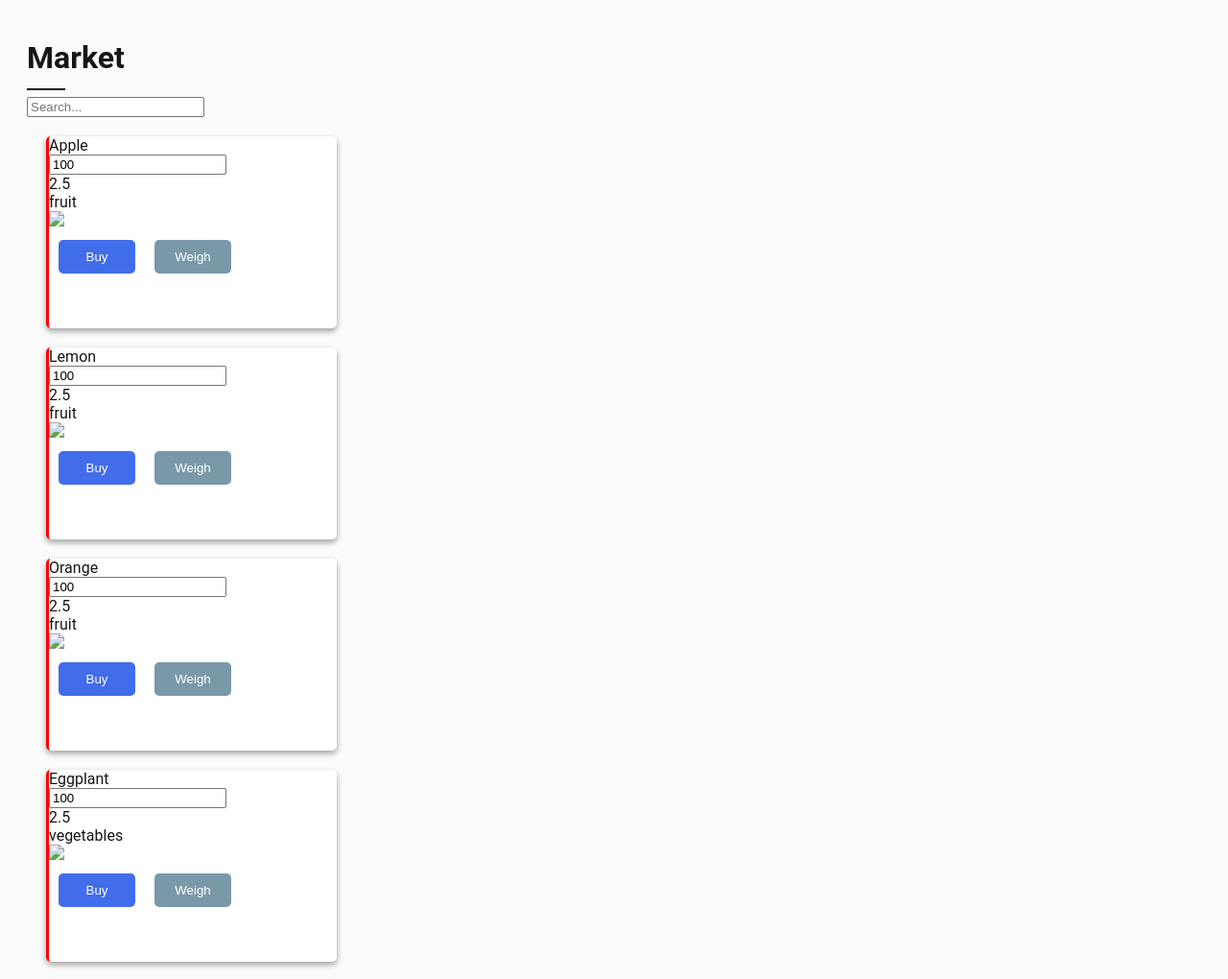
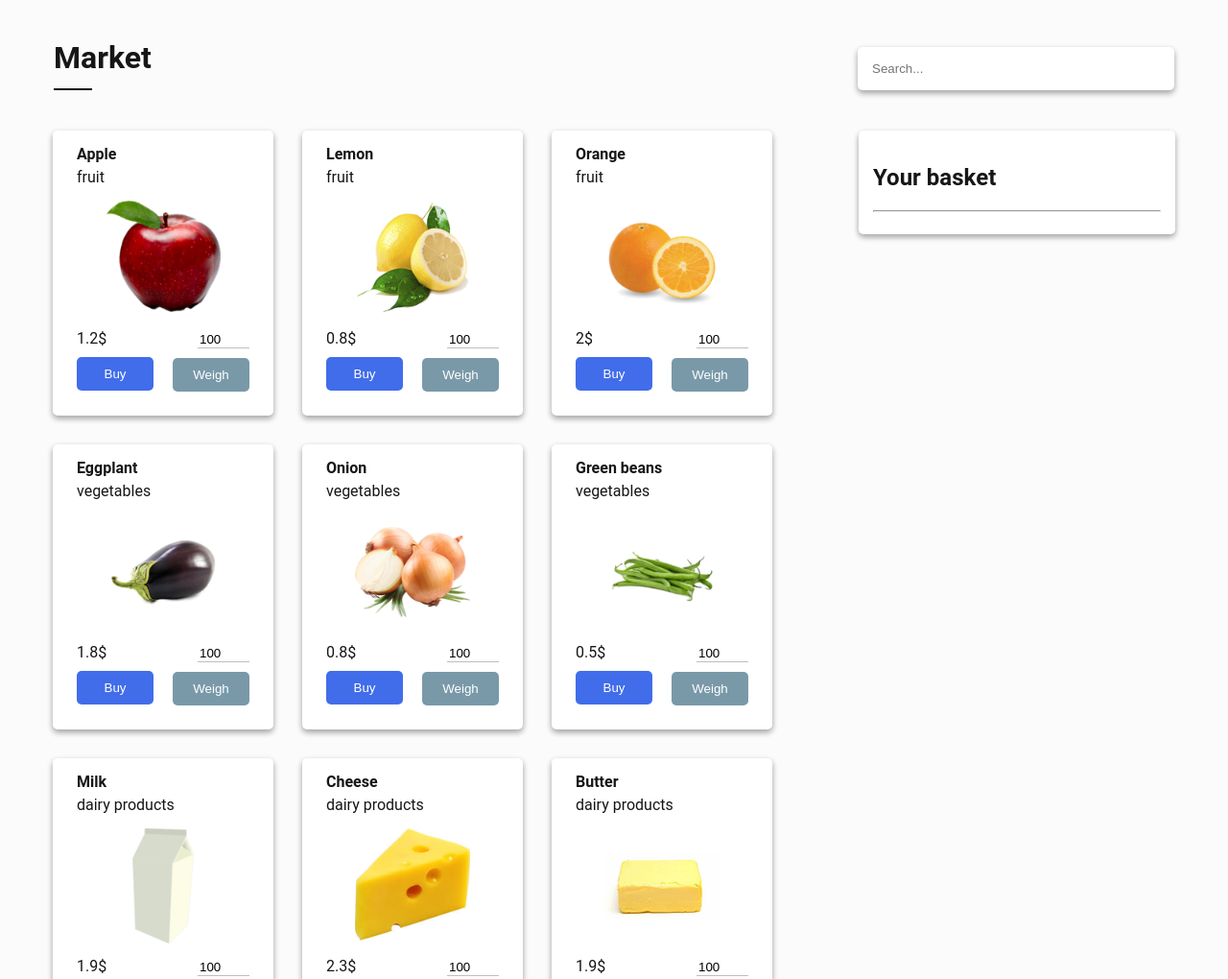
Before and after one commit to MVolodya/hw-8-js, a plain HTML site: page index.html in a window 1280 px wide. Shown: the top 1020 px of the page at 96% size. Drawn offline with Linux system fonts and the light colour scheme.

Commit message:
added new design and image for items & user product basket

```diff
--- a/css/style.css
+++ b/css/style.css
@@ -2,6 +2,15 @@ body {
     background: #fbfbfb;
     color: #161616;
     font-family: "Roboto", sans-serif;
+    margin: 0;
+}
+
+.text-container {
+    display: flex;
+    align-items: center;
+    padding-left: 36px;
+    padding-right: 36px;
+    justify-content: space-between;
 }
 
 #title {
@@ -24,11 +33,10 @@ h1#title::after {
     margin: 20px;
 }
 .item {
-    width: 300px;
-    height: 200px;
-    margin: 20px;
+    width: 200px;
+    margin: 15px;
+    padding: 15px;
     background: #fff;
-    border-left: solid 3px red;
     border-radius: 5px;
     transition: all 0.3s cubic-bezier(.25,.8,.25,1);
     box-shadow: 0 3px 6px rgba(0,0,0,0.16), 0 3px 6px rgba(0,0,0,0.23);
@@ -38,7 +46,6 @@ h1#title::after {
     //height: 300px;
     box-shadow: 0 10px 20px rgba(0,0,0,0.19), 0 6px 6px rgba(0,0,0,0.23);
 }
-
 
 .button-template {
     border: none;
@@ -51,9 +58,88 @@ h1#title::after {
 .weigh-button{
     background: #7999a9;
     color: #fff;
+    float: right;
 }
 
 .buy-button {
     background: #416dea;
     color: #fff;
+    float: left;
 }
+
+.item-content {
+    display: flex;
+}
+
+.left-side  {
+    display: flex;
+    width: 70%;
+    flex-direction: column;
+    padding: 20px;
+    flex-wrap: wrap;
+}
+
+.right-side {
+    display: flex;
+    width: 20%;
+    flex-direction: column;
+    align-items: center;
+    padding: 20px;
+    flex-wrap: wrap;
+}
+
+#product-content {
+    display: flex;
+    flex-wrap: wrap;
+}
+
+#basket-content {
+    width: 300px;
+    position: fixed;
+    right: 40px;
+}
+
+#user-items li {
+    padding: 10px;
+}
+
+.product-price, .product-weight {
+    display: inline;
+    margin: 0 10px 0 10px;
+}
+
+.product-weight {
+    float: right;
+}
+.product-weight input[type="number"] {
+    width: 50px;
+    outline: none;
+    border: none;
+    border-bottom: 1px solid #bebebe;
+}
+.product-name {
+    font-weight: bold;
+    margin: 0px 0px 0px 10px;
+}
+.product-img {
+    text-align: center;
+    padding: 15px 0 10px 0;
+}
+
+.product-place {
+    margin: 5px 0 0 10px;
+}
+
+#basket-content ol {
+    padding-left: 20px;
+}
+
+.search-box input[type="text"] {
+    margin: 22px 0 0 32px;
+    padding: 15px;
+    width: 300px;
+    border-radius: 5px;
+    border: none;
+    text-decoration: none;
+    box-shadow: 0 3px 6px rgba(0,0,0,0.16), 0 3px 6px rgba(0,0,0,0.23);
+}
--- a/index.html
+++ b/index.html
@@ -10,9 +10,23 @@
         <div class="container">
             <div class="text-container">
                 <h1 id="title">Market</h1>
-                <input type="text" name="findItems" placeholder="Search..." value="">
+                <div class="search-box">
+                    <input id="findItems" type="text" name="search" placeholder="Search...">
+                    <div class="search-items"></div>
+                </div>
             </div>
-            <div id="product-content"></div>
+            <div class="item-content">
+                <div class="left-side">
+                    <div id="product-content"></div>
+                </div>
+                <div class="right-side">
+                    <div id="basket-content" class="item">
+                        <h2 id="title">Your basket</h1>
+                        <ol id="user-items"></ol>
+                        <hr>
+                    </div>
+                </div>
+            </div>
         </div>
     </body>
     <script type="text/javascript" src="js/main.js"></script>
--- a/js/main.js
+++ b/js/main.js
@@ -1,4 +1,5 @@
 let arrayOfProducts = [];
+let arrayOfUserBasket = [];
 
 function productItem(id, name, place, weigh, price, img) {
     this.id    = id;
@@ -18,21 +19,18 @@ initProductItems();
 
 
 function initProductItems() {
-    addProductItem(1, "Apple",       "fruit",          100, 2.5, "img/favicon.ico");
-    addProductItem(2, "Lemon",       "fruit",          100, 2.5, "img/favicon.ico");
-    addProductItem(3, "Orange",      "fruit",          100, 2.5, "img/favicon.ico");
-    addProductItem(4, "Eggplant",    "vegetables",     100, 2.5, "img/favicon.ico");
-    addProductItem(5, "Onion",       "vegetables",     100, 2.5, "img/favicon.ico");
-    addProductItem(6, "Green beans", "vegetables",     100, 2.5, "img/favicon.ico");
-    addProductItem(7, "Milk",        "dairy products", 100, 2.5, "img/favicon.ico");
-    addProductItem(8, "Cheese",      "dairy products", 100, 2.5, "img/favicon.ico");
-    addProductItem(9, "Butter",      "dairy products", 100, 2.5, "img/favicon.ico");
-    addProductItem(10, "Beef",       "meat",           100, 2.5, "img/favicon.ico");
-    addProductItem(11, "Chicken",    "meat",           100, 2.5, "img/favicon.ico");
-    addProductItem(12, "Pork",       "meat",           100, 2.5, "img/favicon.ico");
-    addProductItem(13, "Cookie",     "baking",         100, 2.5, "img/favicon.ico");
-    addProductItem(14, "Doughnut",   "baking",         100, 2.5, "img/favicon.ico");
-    addProductItem(15, "Cake",       "baking",         100, 2.5, "img/favicon.ico");
+    addProductItem(1, "Apple",       "fruit",          100, 1.2, "img/fruits/apple.png");
+    addProductItem(2, "Lemon",       "fruit",          100, 0.8, "img/fruits/lemon.png");
+    addProductItem(3, "Orange",      "fruit",          100, 2.0, "img/fruits/orange.png");
+    addProductItem(4, "Eggplant",    "vegetables",     100, 1.8, "img/vegetables/eggplant.png");
+    addProductItem(5, "Onion",       "vegetables",     100, 0.8, "img/vegetables/onion.png");
+    addProductItem(6, "Green beans", "vegetables",     100, 0.5, "img/vegetables/green-beans.png");
+    addProductItem(7, "Milk",        "dairy products", 100, 1.9, "img/dairy-products/milk.png");
+    addProductItem(8, "Cheese",      "dairy products", 100, 2.3, "img/dairy-products/cheese.png");
+    addProductItem(9, "Butter",      "dairy products", 100, 1.9, "img/dairy-products/butter.png");
+    addProductItem(10, "Cookie",     "baking",         100, 1.0, "img/baking/cookie.png");
+    addProductItem(11, "Doughnut",   "baking",         100, 1.5, "img/baking/doughnut.png");
+    addProductItem(12, "Cake",       "baking",         100, 2.5, "img/baking/cake.png");
 }
 
 renderProductItems();
@@ -44,9 +42,9 @@ function renderProductItems() {
         let textWeigh = arrayOfProducts[i].weigh;
         let textImg   = arrayOfProducts[i].img;
 
-        let textName  = document.createTextNode(arrayOfProducts[i].name);
-        let textPrice = document.createTextNode(arrayOfProducts[i].price);
-        let textPlace = document.createTextNode(arrayOfProducts[i].place);
+        let textName  = arrayOfProducts[i].name;
+        let textPrice = arrayOfProducts[i].price;
+        let textPlace = arrayOfProducts[i].place;
 
 
         listOfItems(textId, textName, textWeigh, textPrice, textPlace, textImg);
@@ -59,7 +57,10 @@ function listOfItems(textId, textName, textWeigh, textPrice, textPlace, textImg)
     let div = document.createElement('div');
     let img = document.createElement('img');
 
-    img.src = textImg
+
+    img.setAttribute('src', textImg);
+    img.setAttribute('width', '120px');
+    img.setAttribute('alt', textImg);
 
     div.setAttribute('id', textId);
     div.setAttribute('class', 'item');
@@ -80,6 +81,10 @@ function listOfItems(textId, textName, textWeigh, textPrice, textPlace, textImg)
     divPlace.setAttribute('class', 'product-place');
     divImg.setAttribute('class', 'product-img');
 
+    textName = document.createTextNode(textName);
+    textPrice = document.createTextNode(textPrice + "$");
+    textPlace =  document.createTextNode(textPlace);
+
     divName.appendChild(textName);
     divWeigh.appendChild(inputTypeNumber);
     divPrice.appendChild(textPrice);
@@ -87,10 +92,11 @@ function listOfItems(textId, textName, textWeigh, textPrice, textPlace, textImg)
     divImg.appendChild(img);
 
     div.appendChild(divName);
-    div.appendChild(divWeigh);
-    div.appendChild(divPrice);
     div.appendChild(divPlace);
     div.appendChild(divImg);
+    div.appendChild(divPrice);
+    div.appendChild(divWeigh);
+
 
     let buyButton = renderButton('Buy', 'buy-button')
     let weighButton = renderButton('Weigh', 'weigh-button')
@@ -98,10 +104,10 @@ function listOfItems(textId, textName, textWeigh, textPrice, textPlace, textImg)
     div.appendChild(buyButton);
     div.appendChild(weighButton);
 
-    eventToClickBuyButton();
-
     return content.appendChild(div);
 }
+
+eventToClickBuyButton();
 
 function renderButton(textNode, cssClassName) {
     let button = document.createElement('button');
@@ -126,11 +132,21 @@ function onBuyButtonClick() {
     let button = this;
     let parent = button.parentElement;
     let child = parent.childNodes;
+
+    let classSelectorName = 'product-name';
     let classSelectorPrice = 'product-price';
     let classSelectorWeigh = 'product-weight';
 
+    let nameOfIdProduct = null;
     let priceOfIdProduct = null;
     let weighOfIdProduct = null;
+
+
+    for (let i = 0; i < child.length; i++) {
+        if (child[i].className == classSelectorName) {
+            nameOfIdProduct = child[i].textContent;
+        }
+    }
 
     for (let i = 0; i < child.length; i++) {
         if (child[i].className == classSelectorPrice) {
@@ -144,5 +160,61 @@ function onBuyButtonClick() {
         }
     }
 
-    alert(priceOfIdProduct * weighOfIdProduct)
+    userBasket(nameOfIdProduct, priceOfIdProduct, weighOfIdProduct);
 }
+
+function userBasket(name, price, weigh) {
+    let ul = document.getElementById('user-items');
+    let li = document.createElement('li');
+    let strongPrice = document.createElement('strong');
+    let strongName = document.createElement('strong');
+
+    let resultPrice = price * weigh / 100;
+
+    resultPrice = parseFloat(resultPrice).toFixed(2);
+
+    resultPrice = document.createTextNode(resultPrice + "$");
+
+
+    name = document.createTextNode(name + " ")
+    price = document.createTextNode(price + "$ ")
+    weigh = document.createTextNode(weigh + "g are ")
+
+    strongPrice.appendChild(resultPrice);
+    strongName.appendChild(name);
+
+    li.appendChild(strongName);
+    li.appendChild(price);
+    li.appendChild(weigh);
+    li.appendChild(strongPrice);
+
+    return ul.appendChild(li);
+}
+
+searchProduct();
+function searchProduct() {
+    let inputSearch = document.getElementById('findItems');
+
+    inputSearch.onkeyup = function() {
+        let filter = inputSearch.value.toUpperCase();
+        let content = document.getElementById('product-content');
+        content.innerHTML = "";
+
+        for (let i = 0; i < arrayOfProducts.length; i++) {
+
+            let textId    = arrayOfProducts[i].id;
+            let textWeigh = arrayOfProducts[i].weigh;
+            let textImg   = arrayOfProducts[i].img;
+
+            let textName  = arrayOfProducts[i].name;
+            let textPrice = arrayOfProducts[i].price;
+            let textPlace = arrayOfProducts[i].place;
+
+            if ((textName.toUpperCase().indexOf(filter) > -1) ||
+            (textPlace.toUpperCase().indexOf(filter) > -1)) {
+                listOfItems(textId, textName, textWeigh, textPrice, textPlace, textImg);
+                eventToClickBuyButton();
+            }
+        }
+    };
+}
```
Also changed, not shown: img/baking/cake.png (added), img/baking/cookie.png (added), img/baking/doughnut.png (added), img/dairy-products/butter.png (added), img/dairy-products/cheese.png (added), img/dairy-products/milk.png (added), img/fruits/apple.png (added), img/fruits/lemon.png (added), img/fruits/orange.png (added), img/vegetables/eggplant.png (added), img/vegetables/green-beans.png (added), img/vegetables/onion.png (added).
